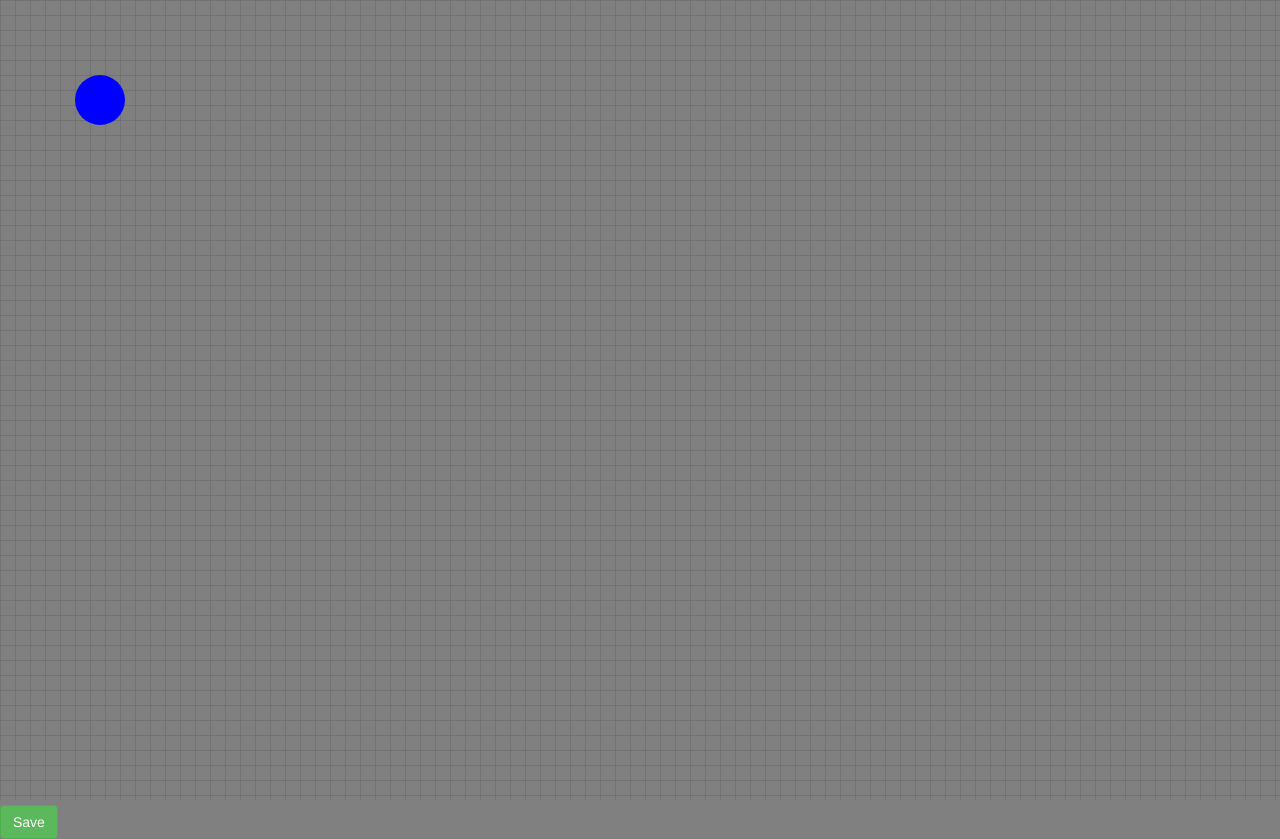
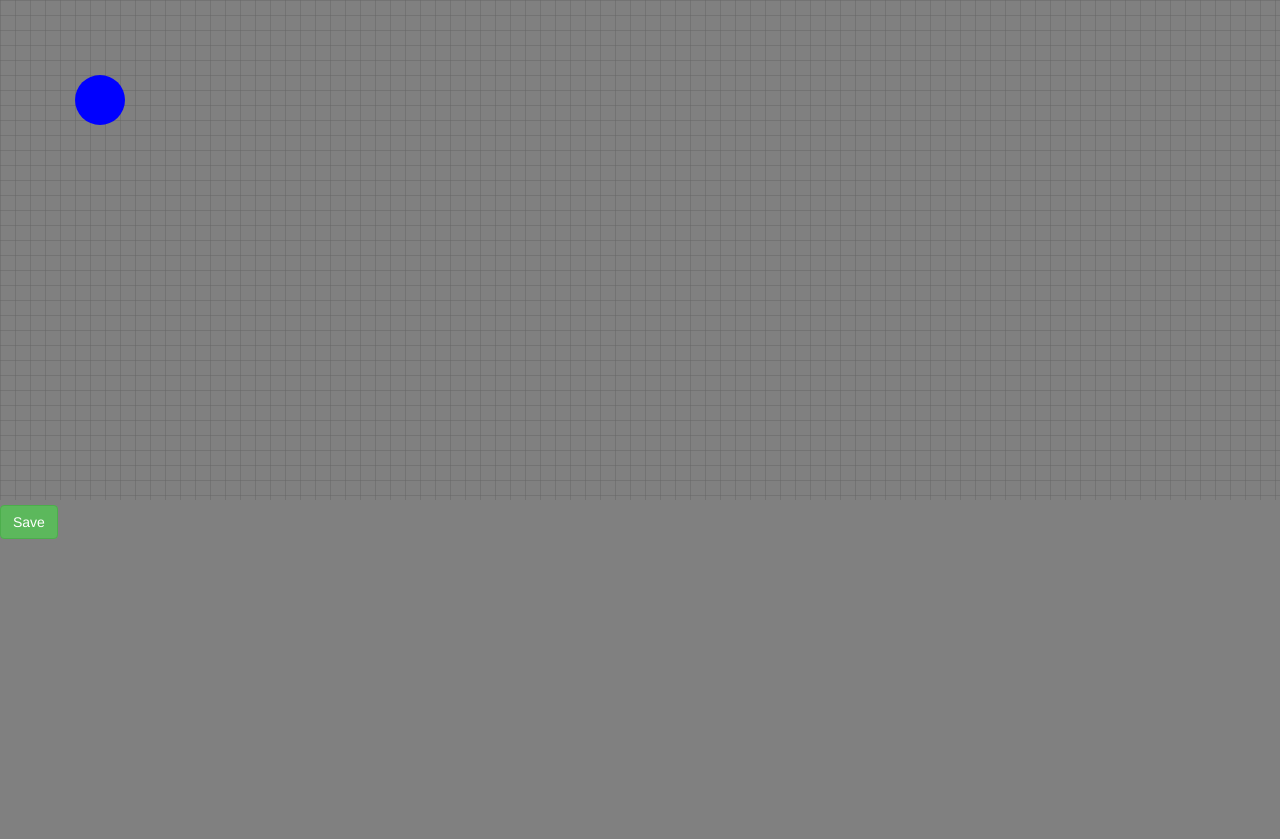
Before and after one commit to RandyWeyer/Nodes, a plain HTML site: page nodes.html in a window 1280 px wide. After the commit the page ends 800 px from the top, so only its background shows below. Drawn offline with Linux system fonts and the light colour scheme.

Commit message:
update the grid math

```diff
--- a/js/scripts.js
+++ b/js/scripts.js
@@ -2,7 +2,7 @@ $(document).ready(function(){
   var canvas = document.getElementById('canvas');
 
   canvas.width = window.innerWidth;
-  canvas.height = window.innerHeight;
+  canvas.height = 500;
 
   var canvas = document.getElementById('canvas');
   var ctx = canvas.getContext('2d');
@@ -88,7 +88,4 @@ grid();
   ball.draw();
 
 
-
-
-
 });
```
Also changed, not shown: nodes.html (line endings or trailing spaces).
